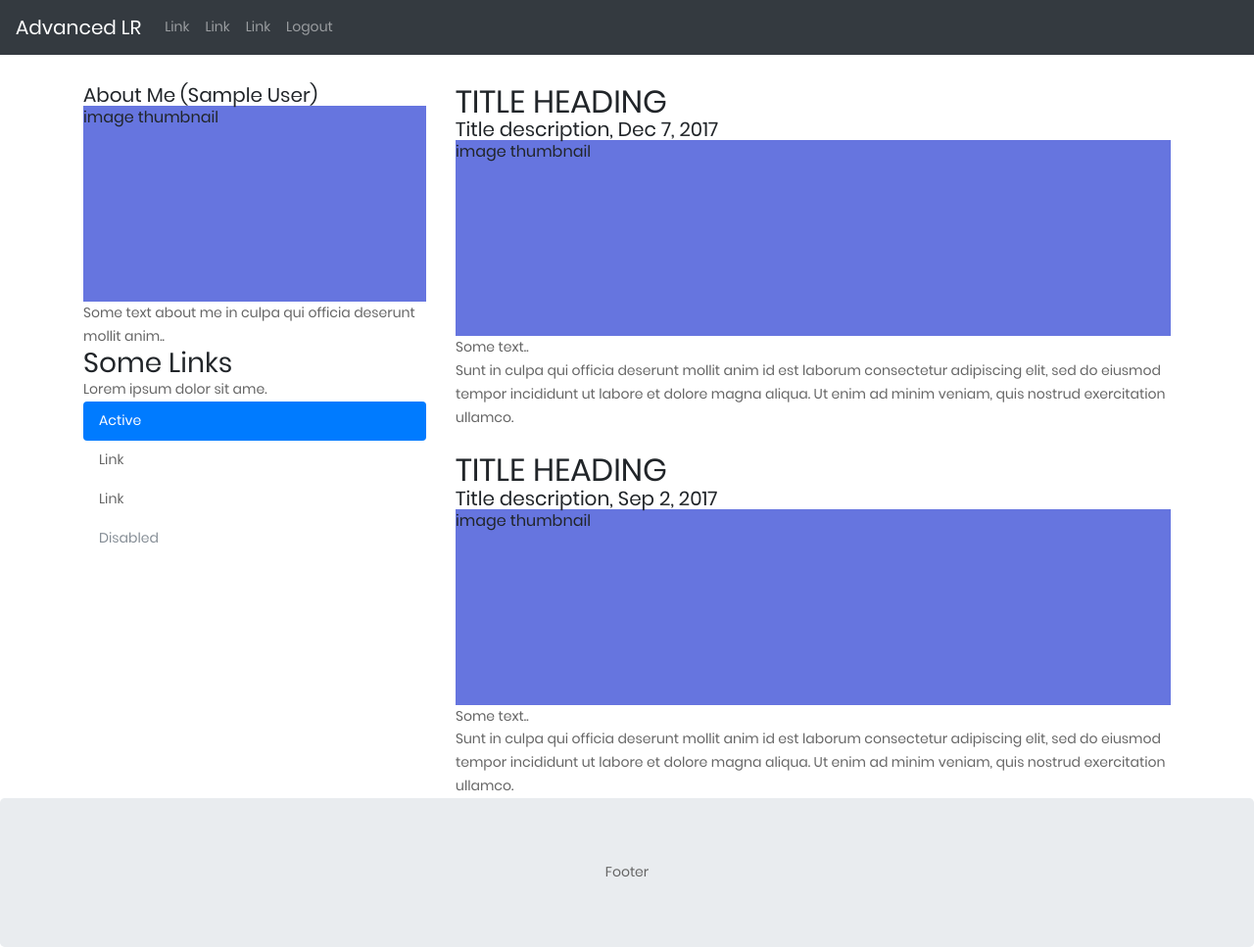
After one commit to devfme/Advanced-LoginRegistration, a PHP site: page /advancedLR/ in a window 1280 px wide. The commit adds this page. Shown: the whole page at 98% size. Run offline with PHP 8.4, Linux system fonts and the light colour scheme; the visitor is signed in with stand-in values (Sample User, id 1).

Commit message:
added email verification,  a redirection page after successful authentication.

```diff
--- a/config/config.php
+++ b/config/config.php
@@ -14,21 +14,21 @@ define("COOKIE_SECRET_KEY", "1gp@ftertu656TMPS{+$78sfpMJFe-92s");
 
 
 define("EMAIL_USE_SMTP", true);
-define("EMAIL_SMTP_HOST", "MAIL_HOST");
+define("EMAIL_SMTP_HOST", "ssl://mail.developforme.co.ke");
 define("EMAIL_SMTP_AUTH", true);
-define("EMAIL_SMTP_USERNAME", "MAIL_USERNAME");
-define("EMAIL_SMTP_PASSWORD", "PASSWORD");
+define("EMAIL_SMTP_USERNAME", "advancedlr@developforme.co.ke");
+define("EMAIL_SMTP_PASSWORD", "fakepassword2");
 define("EMAIL_SMTP_PORT", 465);
 define("EMAIL_SMTP_ENCRYPTION", "ssl");
 
 define("EMAIL_PASSWORDRESET_URL", "http://localhost/advancedLR/password_reset.php");
-define("EMAIL_PASSWORDRESET_FROM", "MAIL");
+define("EMAIL_PASSWORDRESET_FROM", "info@developforme.co.ke");
 define("EMAIL_PASSWORDRESET_FROM_NAME", "My Project");
 define("EMAIL_PASSWORDRESET_SUBJECT", "Password reset for PROJECT XY");
 define("EMAIL_PASSWORDRESET_CONTENT", "Please click on this link to reset your password:");
 
 define("EMAIL_VERIFICATION_URL", "http://localhost/advancedLR/verify.php");
-define("EMAIL_VERIFICATION_FROM", "MAIL");
-define("EMAIL_VERIFICATION_FROM_NAME", "My Project");
+define("EMAIL_VERIFICATION_FROM", "info@developforme.co.ke");
+define("EMAIL_VERIFICATION_FROM_NAME", "Advanced Login Register");
 define("EMAIL_VERIFICATION_SUBJECT", "Account activation for PROJECT XY");
 define("EMAIL_VERIFICATION_CONTENT", "Please click on this link to activate your account:");
--- a/css/main.css
+++ b/css/main.css
@@ -618,3 +618,7 @@ input.input100 {
   background: #333333;
   color: #fff;
 }
+.fakeimg {
+  height: 200px;
+  background-color: #6675df;
+}
--- a/helpers/register.php
+++ b/helpers/register.php
@@ -86,7 +86,7 @@ if (isset($_POST['register'])) {
 
 
                                 $mail->IsSMTP();
-                                $mail->SMTPDebug = 4;
+                                $mail->SMTPDebug = false;
                                 $mail->SMTPAuth = EMAIL_SMTP_AUTH;
                                 $mail->SMTPSecure =EMAIL_SMTP_ENCRYPTION ;
                                 $mail->Host = EMAIL_SMTP_HOST;
--- /dev/null
+++ b/index.php
@@ -0,0 +1,95 @@
+<!DOCTYPE html>
+<html lang="en">
+<head>
+    <title>Advanced LR</title>
+        <?php
+include 'config/config.php';
+include 'sessions/session.php';
+include 'styles/styles.php'?>
+
+</head>
+<body>
+<?php if ($_SESSION['active']==0){ ?>
+
+<div class="jumbotron text-center" style="margin-bottom:0">
+    <div class="alert alert-warning">
+        <p>Verify your email to explore all features</p>
+        <a href="index.php?action=resend" class="btn btn-info">Resend Activation link</a>
+</div>
+<?php } ?>
+<nav class="navbar navbar-expand-md bg-dark navbar-dark">
+    <!-- Brand -->
+    <a class="navbar-brand" href="#">Advanced LR</a>
+
+    <!-- Toggler/collapsibe Button -->
+    <button class="navbar-toggler" type="button" data-toggle="collapse" data-target="#collapsibleNavbar">
+        <span class="navbar-toggler-icon"></span>
+    </button>
+
+    <!-- Navbar links -->
+    <div class="collapse navbar-collapse" id="collapsibleNavbar">
+        <ul class="navbar-nav">
+            <li class="nav-item">
+                <a class="nav-link" href="#">Link</a>
+            </li>
+            <li class="nav-item">
+                <a class="nav-link" href="#">Link</a>
+            </li>
+            <li class="nav-item">
+                <a class="nav-link" href="#">Link</a>
+            </li>
+
+
+            <li class="nav-item">
+                <a class="nav-link" href="sessions/logout.php">Logout</a>
+            </li>
+        </ul>
+    </div>
+</nav>
+
+<div class="container" style="margin-top:30px">
+    <div class="row">
+        <div class="col-sm-4">
+            <h5>About Me (<?php echo $_SESSION['lr_name']?>)</h5>
+                 <div class="fakeimg">image thumbnail</div>
+            <p>Some text about me in culpa qui officia deserunt mollit anim..</p>
+            <h3>Some Links</h3>
+            <p>Lorem ipsum dolor sit ame.</p>
+            <ul class="nav nav-pills flex-column">
+                <li class="nav-item">
+                    <a class="nav-link active" href="#">Active</a>
+                </li>
+                <li class="nav-item">
+                    <a class="nav-link" href="#">Link</a>
+                </li>
+                <li class="nav-item">
+                    <a class="nav-link" href="#">Link</a>
+                </li>
+                <li class="nav-item">
+                    <a class="nav-link disabled" href="#">Disabled</a>
+                </li>
+            </ul>
+            <hr class="d-sm-none">
+        </div>
+        <div class="col-sm-8">
+            <h2>TITLE HEADING</h2>
+            <h5>Title description, Dec 7, 2017</h5>
+            <div class="fakeimg">image thumbnail</div>
+            <p>Some text..</p>
+            <p>Sunt in culpa qui officia deserunt mollit anim id est laborum consectetur adipiscing elit, sed do eiusmod tempor incididunt ut labore et dolore magna aliqua. Ut enim ad minim veniam, quis nostrud exercitation ullamco.</p>
+            <br>
+            <h2>TITLE HEADING</h2>
+            <h5>Title description, Sep 2, 2017</h5>
+            <div class="fakeimg">image thumbnail</div>
+            <p>Some text..</p>
+            <p>Sunt in culpa qui officia deserunt mollit anim id est laborum consectetur adipiscing elit, sed do eiusmod tempor incididunt ut labore et dolore magna aliqua. Ut enim ad minim veniam, quis nostrud exercitation ullamco.</p>
+        </div>
+    </div>
+</div>
+
+<div class="jumbotron text-center" style="margin-bottom:0">
+    <p>Footer</p>
+</div>
+<?php include 'styles/scripts.php'?>
+</body>
+</html>
--- a/register.php
+++ b/register.php
@@ -23,20 +23,20 @@
                     <?php endif; ?>
                 </div>
                 <div class="wrap-input100">
-                    <input class="input100" type="text" name="fullname">
+                    <input class="input100" value="<?= $_POST['fullname'] ?? ''; ?>" type="text" name="fullname">
                     <span class="focus-input100"></span>
                     <span class="label-input100">Full name</span>
                     <div id="uname_response" ></div>
                 </div>
                 <div class="wrap-input100">
-                    <input class="input100" type="text" name="username">
+                    <input class="input100" type="text" value="<?= $_POST['username'] ?? ''; ?>" name="username">
                     <span class="focus-input100"></span>
                     <span class="label-input100">Username</span>
                     <div id="uname_response" ></div>
                 </div>
 
                 <div class="wrap-input100 validate-input" data-validate = "Valid email is required: ex@abc.xyz">
-                    <input class="input100" type="text" name="email">
+                    <input class="input100" type="text" value="<?= $_POST['email'] ?? ''; ?>" name="email">
                     <span class="focus-input100"></span>
                     <span class="label-input100">Email</span>
                 </div>
--- /dev/null
+++ b/sessions/session.php
@@ -0,0 +1,6 @@
+<?php session_start();
+
+if(!isset($_SESSION['lr_id'])){
+    header('location:login.php');
+
+}
```
Also changed, not shown: helpers/auth.php (added, +41 -0 lines), helpers/verify.php (added, +48 -0 lines), login.php (+31 -20 lines), sessions/logout.php (added, +21 -0 lines), verify.php (added, +58 -0 lines).
